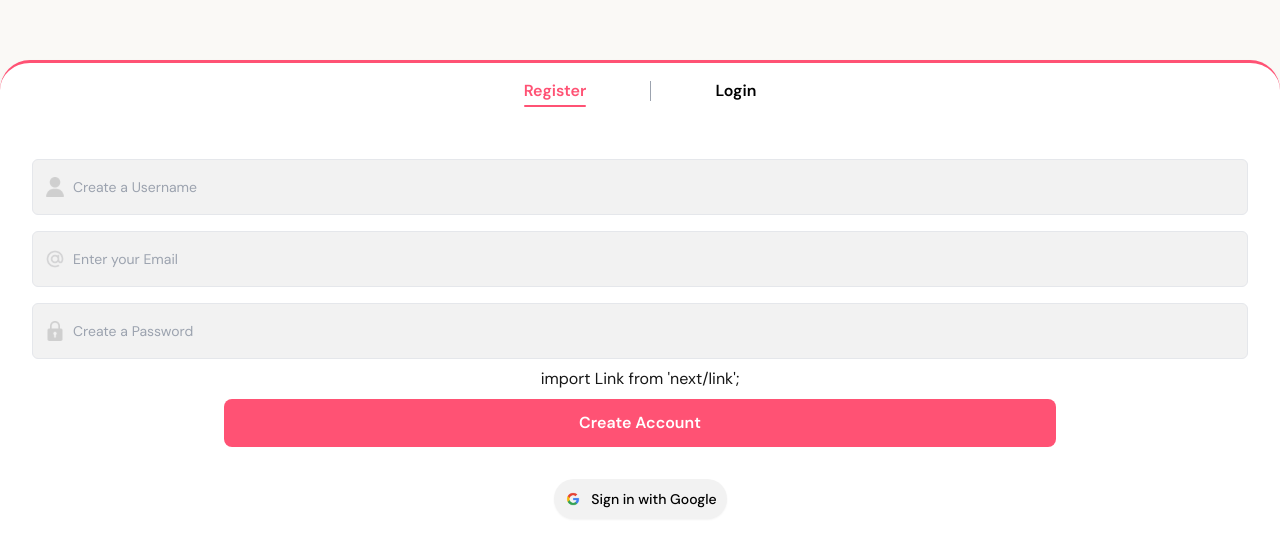
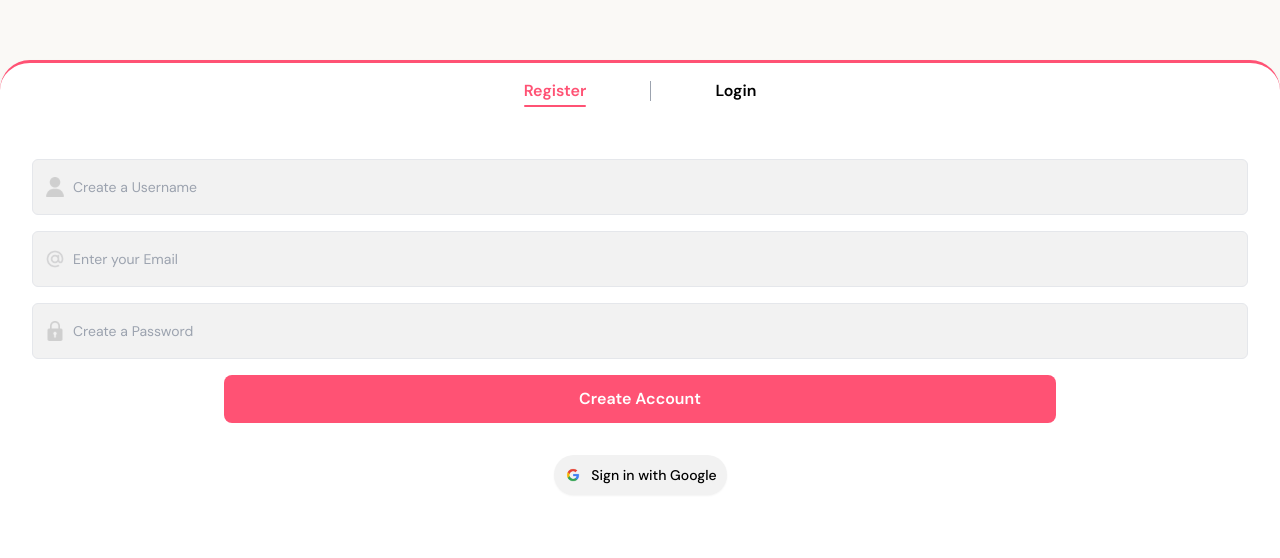
Before and after one commit to kahitoz-infra/kahitoz-japanese-app, a Next.js app: page / in a window 1280 px wide. Shown: the part 180-738 px from the top of the page. Built offline with nearby package versions, Linux system fonts and the light colour scheme.

Commit message:
Removed unused line

```diff
--- a/app/Screens/Login.js
+++ b/app/Screens/Login.js
@@ -180,7 +180,6 @@ export default function Login() {
               )}
 
               {/* Main Button */}
-              import Link from 'next/link';
 
               <Link
                 href="/Dashboard"
```
